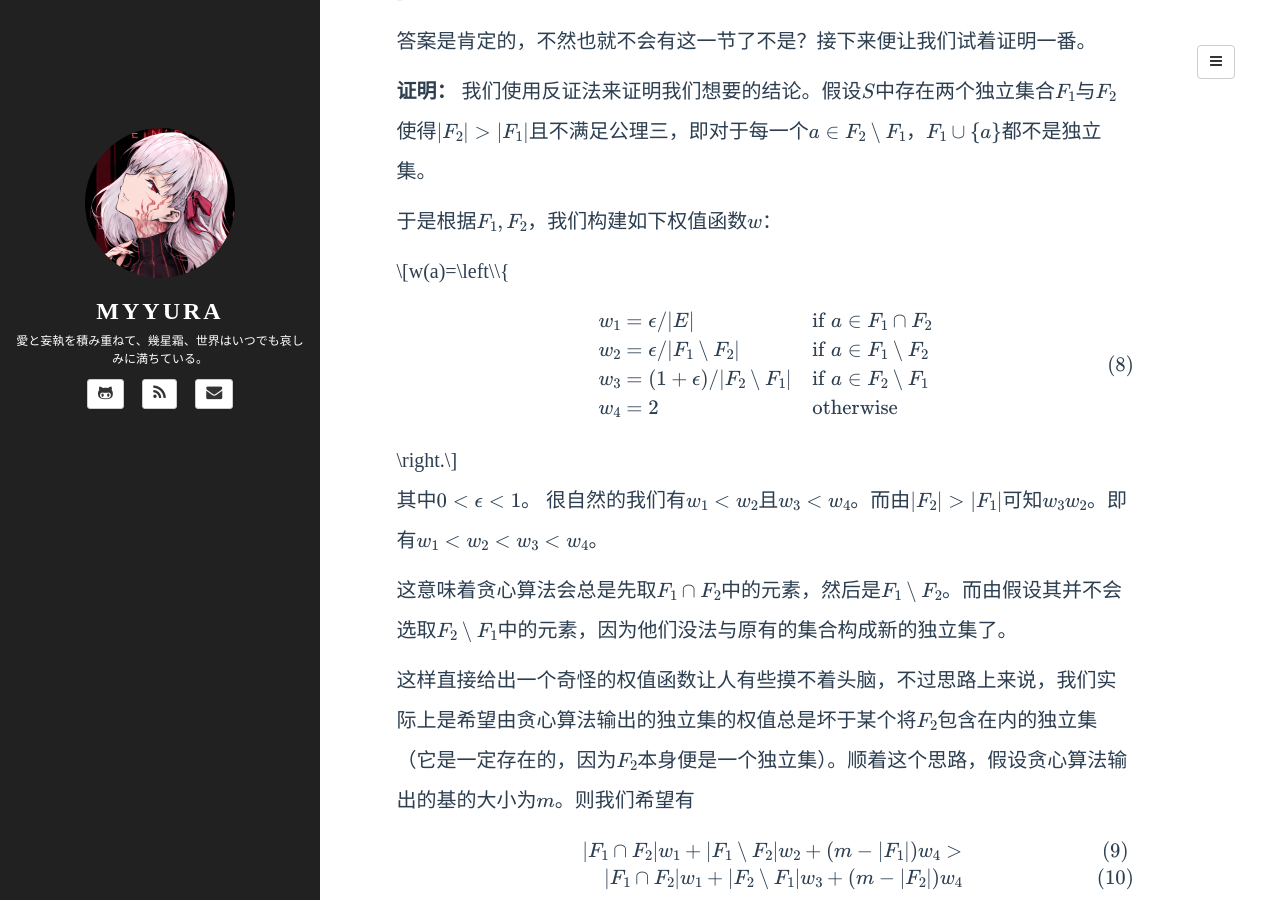
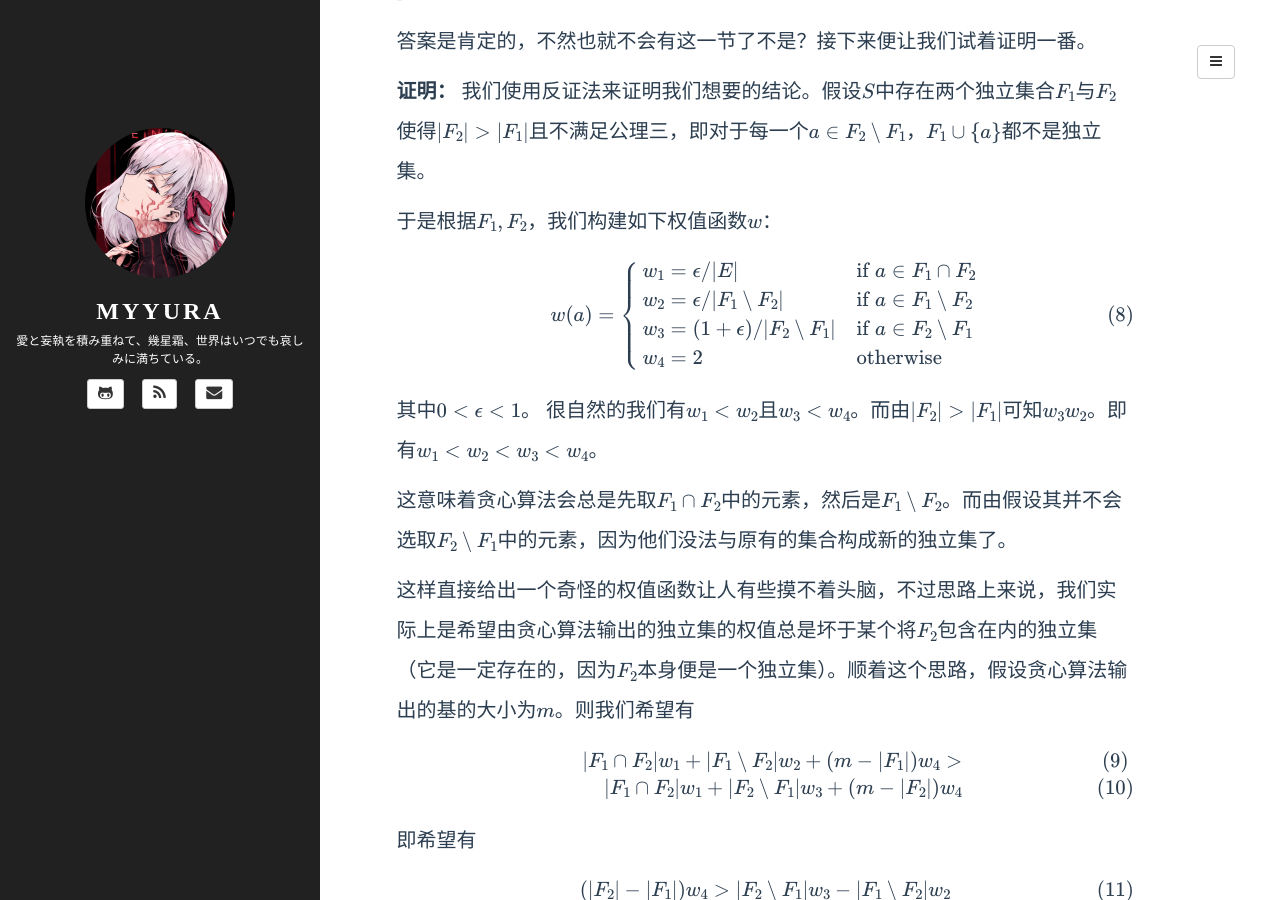
Before and after one commit to Myyura/myyura.github.io, a Jekyll site: the page built from _posts/math_algorithm/2019-7-15-greed-matroid.md, in a window 1280 px wide and 900 px high, scrolled down 5788 px. Built offline with Jekyll 4.4.1, drawn with Linux system fonts in a browser that asks for light colours; formulas are drawn with MathJax 3; a script that is not in the unit is left out; comment, search, counter and statistics services are not loaded; some of the changed text lies outside the part shown.

Commit message:
Fix the braces' style

```diff
--- a/_posts/math_algorithm/2019-7-15-greed-matroid.md
+++ b/_posts/math_algorithm/2019-7-15-greed-matroid.md
@@ -36,13 +36,13 @@ Hassler Whitney于1935年首次提出了拟阵这个概念，源于其想要给
 假设我们有一个由$m$个$n$元向量$\vec{v}_1, \ldots, \vec{v}_m$构成的矩阵$A$（不妨假定$n < m$且$A$的秩为$n$），那么此时如果我们定义
 
 $$
-E \triangleq \\{\vec{v}_1, \ldots, \vec{v}_m\\}
+E \triangleq \{\vec{v}_1, \ldots, \vec{v}_m\}
 $$
 
 且有
 
 $$
-\mathcal{F} \triangleq \\{F \subseteq E \mid F\text{是一组线性无关的向量}\\}
+\mathcal{F} \triangleq \{F \subseteq E \mid F\text{是一组线性无关的向量}\}
 $$
 
 则此时元组$M = (E, \mathcal{F})$是一个拟阵（也被称为线性拟阵（Linear Matroid）。我们可以直接检验于1.1节中给出的三公理，来证明$M$是一个拟阵。
@@ -66,7 +66,7 @@ $$
 且有
 
 $$
-\mathcal{F} \triangleq \\{F \subseteq E \mid G[F]\text{是一棵树}\\}
+\mathcal{F} \triangleq \{F \subseteq E \mid G[F]\text{是一棵树}\}
 $$
 
 则此时元组$M = (E, \mathcal{F})$便是一个拟阵（通常被称为图拟阵（Graph Matroid））。考虑到遗传性的证明是非常自然的，这里我们主要来说明一下交换性的证明。
@@ -162,7 +162,7 @@ $$
 于是根据$F_1, F_2$，我们构建如下权值函数$w$：
 
 $$
-w(a)=\left\\{
+w(a)=\left\{
 \begin{array}{ll}
 w_1 = \epsilon / \lvert E \rvert & \text{if $a \in F_1 \cap F_2$} \\
 w_2 = \epsilon / \lvert F_1  \setminus F_2 \rvert  & \text{if $a \in F_1 \setminus F_2$}\\
```
